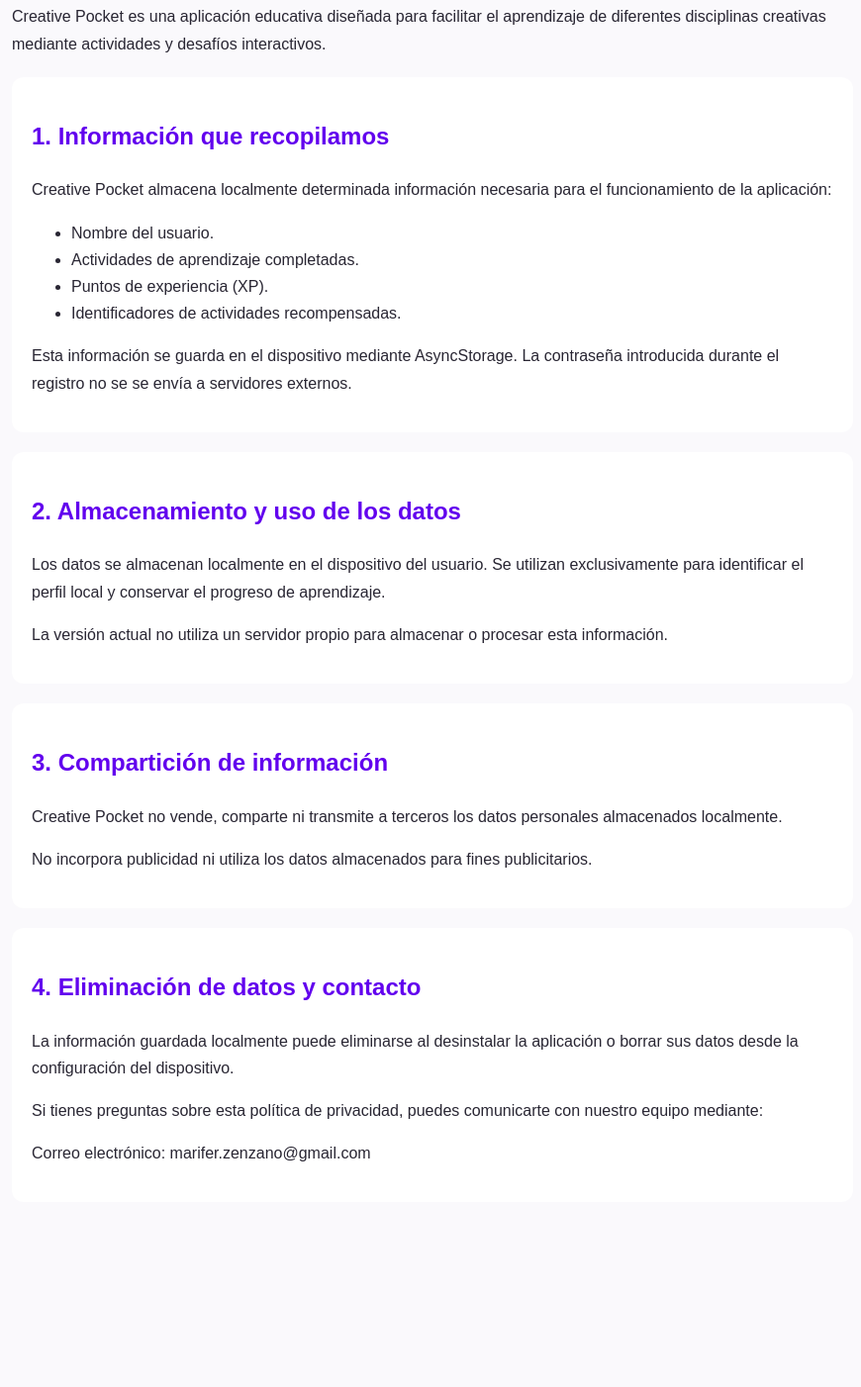
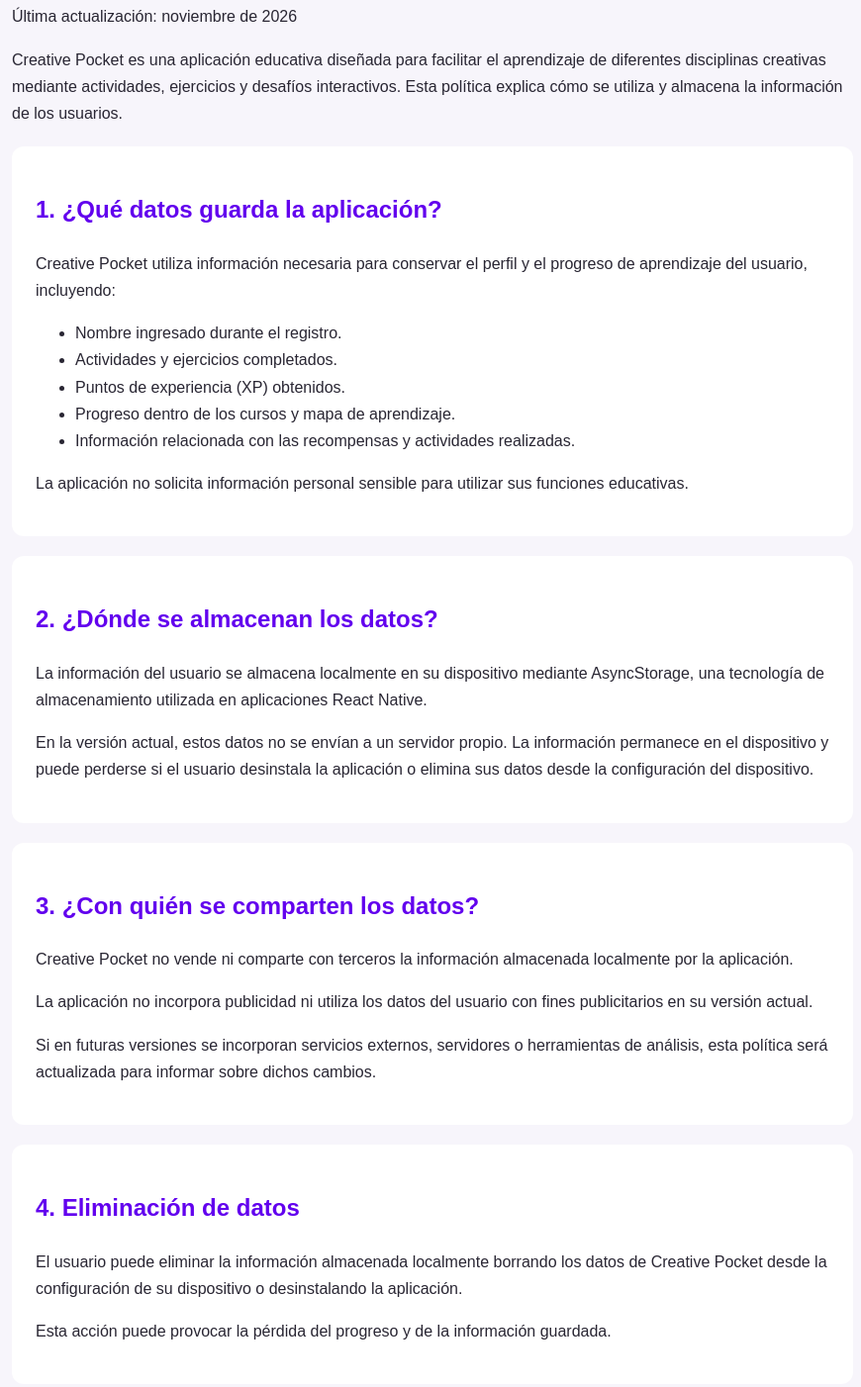
Before and after one commit to mariazenzano/Creative-Pocket, a website: page privacidad.html in a window 1280 px wide. Shown: the part 197-1599 px from the top of the page at 99% size, without its empty margins (203-1073 px from the left). Before the commit the page ends 1492 px from the top, so only its background shows below. Drawn offline with Linux system fonts and the light colour scheme.

Commit message:
mejoras a privacidad

```diff
--- a/privacidad.html
+++ b/privacidad.html
@@ -12,85 +12,135 @@
         padding: 20px;
         line-height: 1.7;
         color: #292633;
-        background: #faf9fc;
+        background: #f7f5fb;
       }
+
       h1,
       h2 {
         color: #6200ee;
       }
+
       section {
         background: white;
-        padding: 20px;
+        padding: 24px;
         margin: 20px 0;
         border-radius: 12px;
       }
+
+      footer {
+        color: #777;
+        text-align: center;
+        margin-top: 30px;
+      }
     </style>
   </head>
+
   <body>
     <h1>Política de Privacidad</h1>
+    <p><strong>Creative Pocket</strong></p>
     <p>Última actualización: noviembre de 2026</p>
 
     <p>
       Creative Pocket es una aplicación educativa diseñada para facilitar el
-      aprendizaje de diferentes disciplinas creativas mediante actividades y
-      desafíos interactivos.
+      aprendizaje de diferentes disciplinas creativas mediante actividades,
+      ejercicios y desafíos interactivos. Esta política explica cómo se utiliza
+      y almacena la información de los usuarios.
     </p>
 
     <section>
-      <h2>1. Información que recopilamos</h2>
+      <h2>1. ¿Qué datos guarda la aplicación?</h2>
+
       <p>
-        Creative Pocket almacena localmente determinada información necesaria
-        para el funcionamiento de la aplicación:
+        Creative Pocket utiliza información necesaria para conservar el perfil y
+        el progreso de aprendizaje del usuario, incluyendo:
       </p>
+
       <ul>
-        <li>Nombre del usuario.</li>
-        <li>Actividades de aprendizaje completadas.</li>
-        <li>Puntos de experiencia (XP).</li>
-        <li>Identificadores de actividades recompensadas.</li>
+        <li>Nombre ingresado durante el registro.</li>
+        <li>Actividades y ejercicios completados.</li>
+        <li>Puntos de experiencia (XP) obtenidos.</li>
+        <li>Progreso dentro de los cursos y mapa de aprendizaje.</li>
+        <li>
+          Información relacionada con las recompensas y actividades realizadas.
+        </li>
       </ul>
+
       <p>
-        Esta información se guarda en el dispositivo mediante AsyncStorage. La
-        contraseña introducida durante el registro no se se envía a servidores
-        externos.
+        La aplicación no solicita información personal sensible para utilizar
+        sus funciones educativas.
       </p>
     </section>
 
     <section>
-      <h2>2. Almacenamiento y uso de los datos</h2>
+      <h2>2. ¿Dónde se almacenan los datos?</h2>
+
       <p>
-        Los datos se almacenan localmente en el dispositivo del usuario. Se
-        utilizan exclusivamente para identificar el perfil local y conservar el
-        progreso de aprendizaje.
+        La información del usuario se almacena localmente en su dispositivo
+        mediante AsyncStorage, una tecnología de almacenamiento utilizada en
+        aplicaciones React Native.
       </p>
+
       <p>
-        La versión actual no utiliza un servidor propio para almacenar o
-        procesar esta información.
+        En la versión actual, estos datos no se envían a un servidor propio. La
+        información permanece en el dispositivo y puede perderse si el usuario
+        desinstala la aplicación o elimina sus datos desde la configuración del
+        dispositivo.
       </p>
     </section>
 
     <section>
-      <h2>3. Compartición de información</h2>
+      <h2>3. ¿Con quién se comparten los datos?</h2>
+
       <p>
-        Creative Pocket no vende, comparte ni transmite a terceros los datos
-        personales almacenados localmente.
+        Creative Pocket no vende ni comparte con terceros la información
+        almacenada localmente por la aplicación.
       </p>
+
       <p>
-        No incorpora publicidad ni utiliza los datos almacenados para fines
-        publicitarios.
+        La aplicación no incorpora publicidad ni utiliza los datos del usuario
+        con fines publicitarios en su versión actual.
+      </p>
+
+      <p>
+        Si en futuras versiones se incorporan servicios externos, servidores o
+        herramientas de análisis, esta política será actualizada para informar
+        sobre dichos cambios.
       </p>
     </section>
 
     <section>
-      <h2>4. Eliminación de datos y contacto</h2>
+      <h2>4. Eliminación de datos</h2>
+
       <p>
-        La información guardada localmente puede eliminarse al desinstalar la
-        aplicación o borrar sus datos desde la configuración del dispositivo.
+        El usuario puede eliminar la información almacenada localmente borrando
+        los datos de Creative Pocket desde la configuración de su dispositivo o
+        desinstalando la aplicación.
       </p>
+
       <p>
-        Si tienes preguntas sobre esta política de privacidad, puedes
-        comunicarte con nuestro equipo mediante:
+        Esta acción puede provocar la pérdida del progreso y de la información
+        guardada.
       </p>
-      <p>Correo electrónico: marifer.zenzano@gmail.com</p>
     </section>
+
+    <section>
+      <h2>5. Contacto</h2>
+
+      <p>
+        Si tienes preguntas, comentarios o consultas relacionadas con esta
+        política de privacidad o con el tratamiento de información dentro de
+        Creative Pocket, puedes comunicarte con nuestro equipo mediante:
+      </p>
+
+      <p>
+        <strong>Correo electrónico:</strong>
+        marife.zenzano@gmail.com.bo
+      </p>
+    </section>
+
+    <footer>
+      <p>Creative Pocket © 2026</p>
+      <p>Política de Privacidad</p>
+    </footer>
   </body>
 </html>
```
